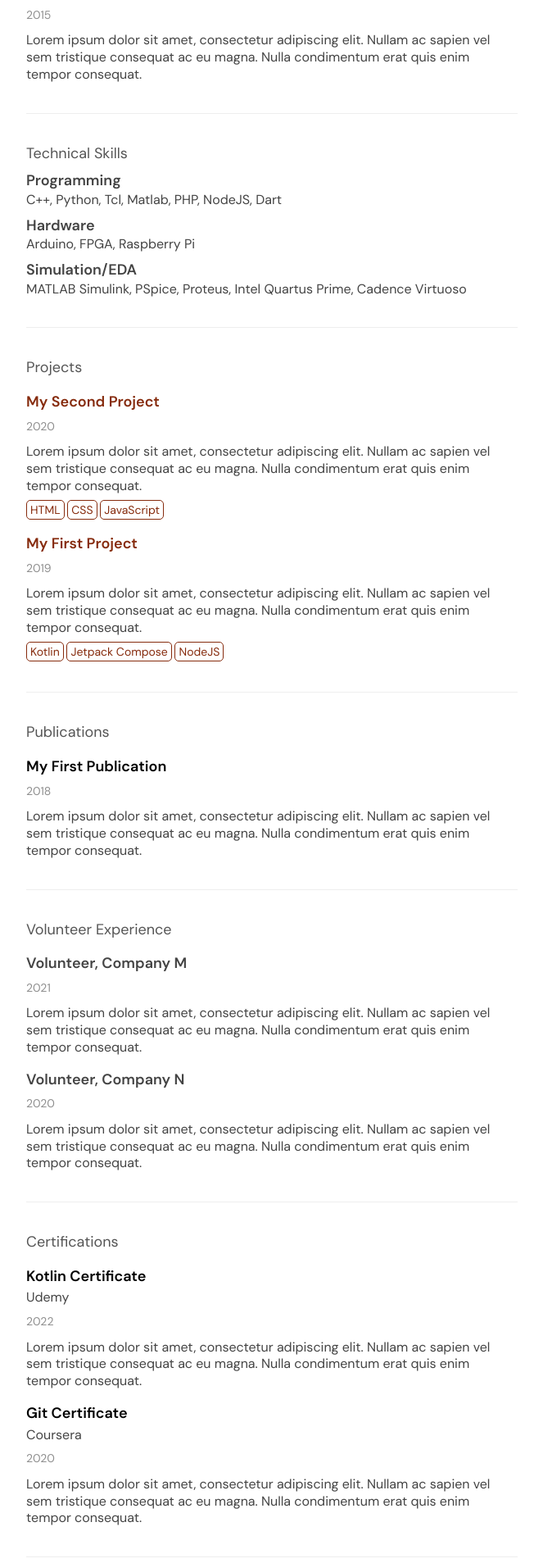
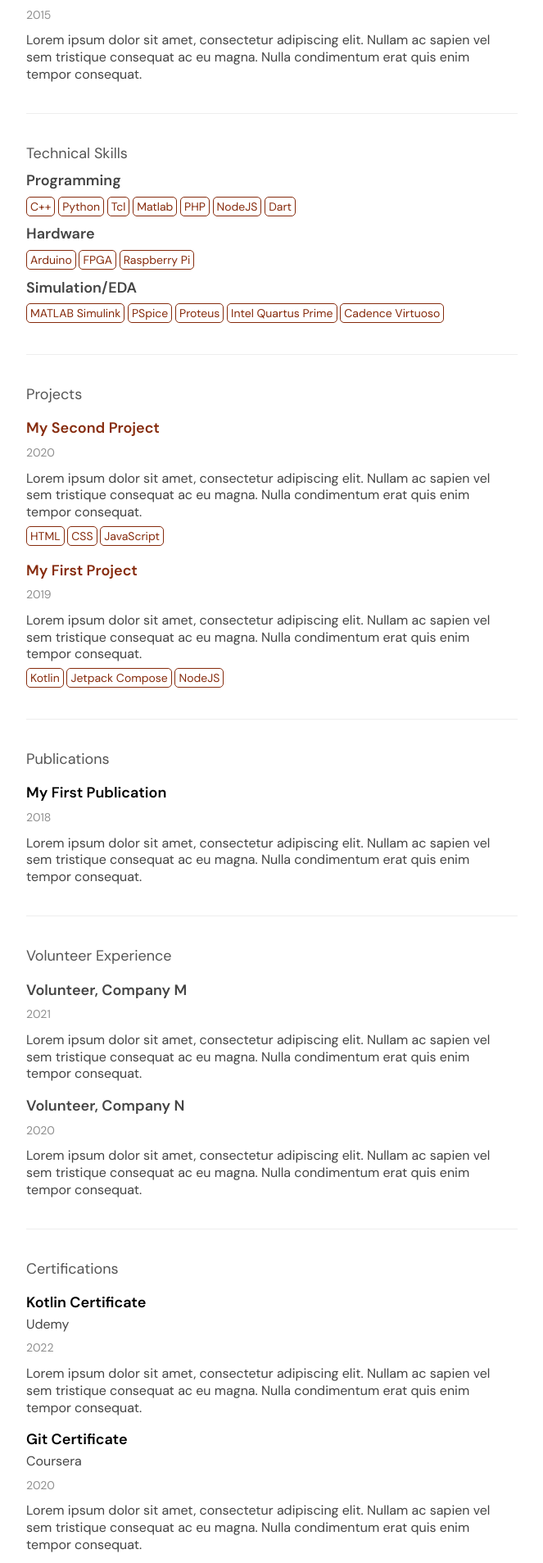
Before and after one commit to academicportfolio/academicportfolio.github.io, a Jekyll site: the page built from _pages/index.md, in a window 1280 px wide. Shown: the part 1188-3095 px from the top of the page at 82% size, without its empty margins (308-971 px from the left). Built offline with Jekyll 4.4.1, drawn with Linux system fonts in a browser that asks for light colours.

Commit message:
Updated skill section inspired by fork

```diff
--- a/_layouts/about.html
+++ b/_layouts/about.html
@@ -50,7 +50,11 @@ layout: default
     {% for skill in site.skills %}
     <div class="ap-skill">
         <p class="ap-skill-category">{{skill.category}}</p>
-        <p class="ap-skill-details">{{skill.details}}</p>
+        <p class="ap-skill-tags">
+            {% for tag in skill.tags %}
+            <span class="ap-skill-chip">{{tag}}</span>
+            {% endfor %}
+        </p>
     </div>
     {% endfor %}
 </div>
--- a/assets/styles.scss
+++ b/assets/styles.scss
@@ -195,11 +195,19 @@ a:hover {
     margin-top: 8px;
 }
 
-.ap-skill-details {
+.ap-skill-tags {
     font-family: "DM Sans", sans-serif;
+    font-size: 14px;
     font-weight: 400;
-    line-height: 1.3em;
-    font-size: 16px;
+    color: #444444;
+    margin: 6px 0px;
+}
+
+.ap-skill-tags .ap-skill-chip {
+    border: 1px solid $link;
+    border-radius: 5px;
+    padding: 2px 4px;
+    color: $link;
 }
 
 .ap-project {
```
Also changed, not shown: _skills/hardware.md (+1 -1 lines), _skills/programming.md (+1 -1 lines), _skills/simulation.md (+1 -1 lines).
